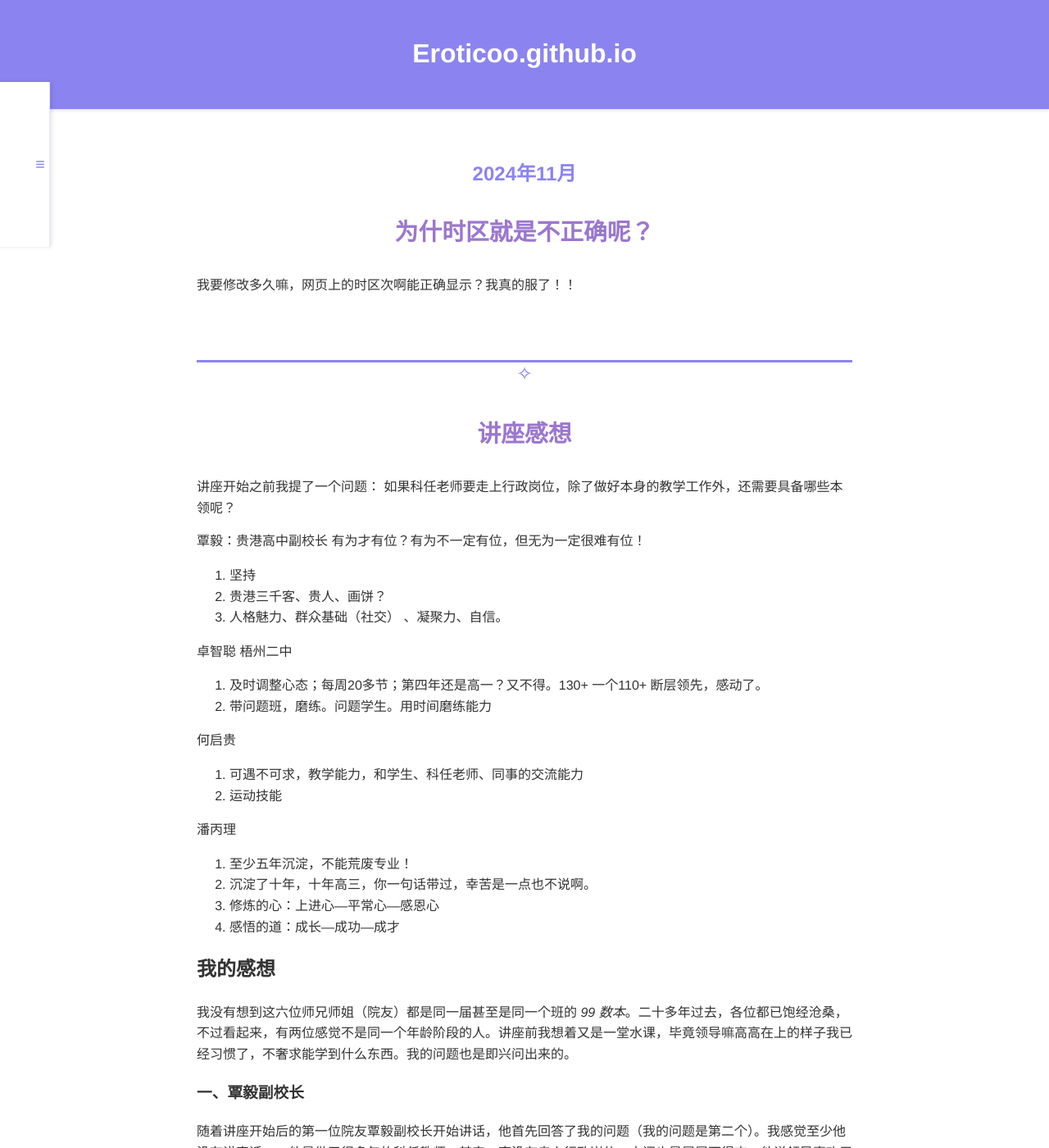
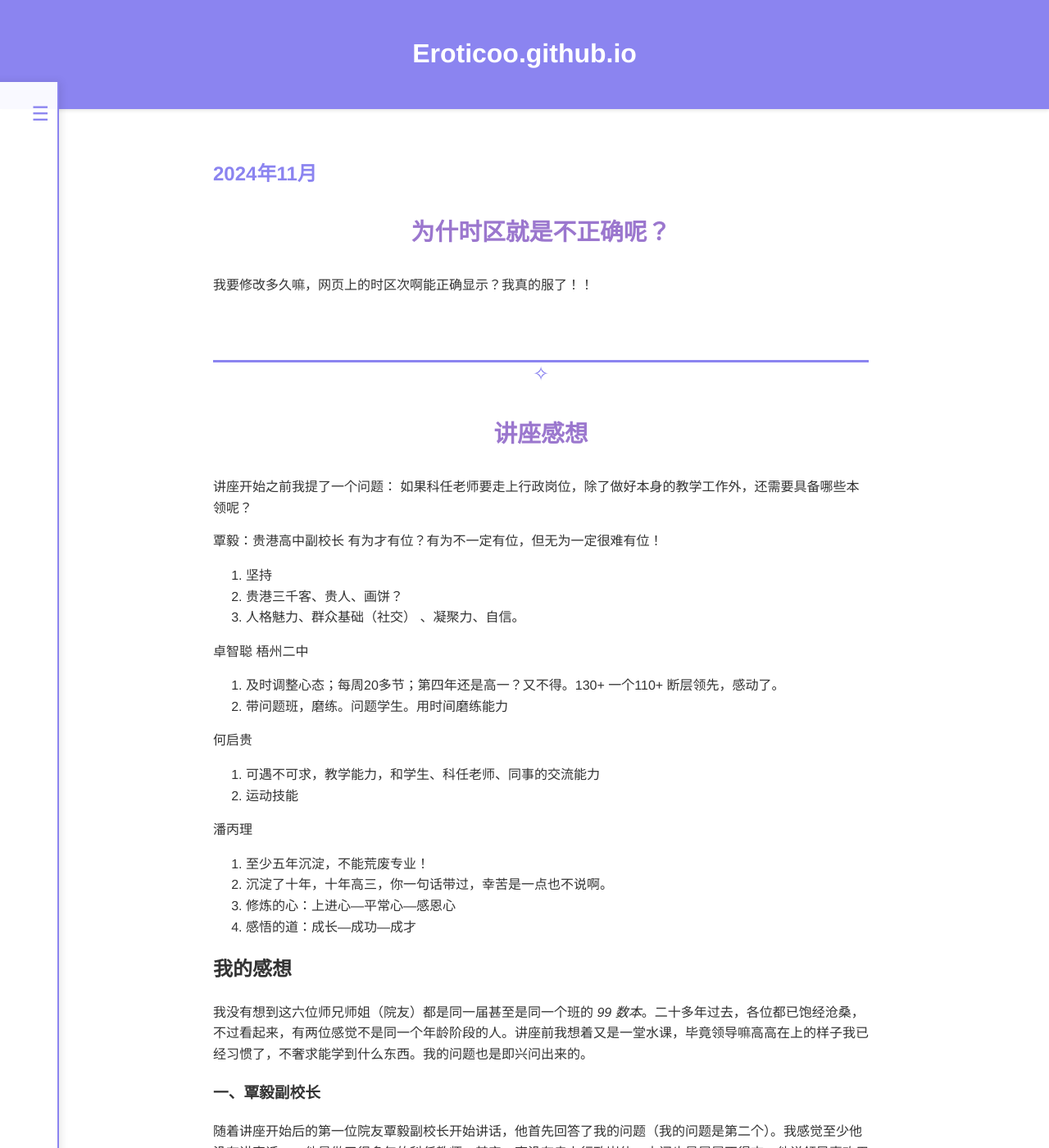
Before and after one commit to Eroticoo/Eroticoo.github.io, a Jekyll site: the page built from index.html, in a window 1280 px wide and 1400 px high. Shown: the whole window at 82% size. Built offline with Jekyll 4.4.1, drawn with Linux system fonts in a browser that asks for light colours.

Commit message:
调整文章布局：居中显示并优化样式

```diff
--- a/assets/css/style.css
+++ b/assets/css/style.css
@@ -25,16 +25,17 @@
 }
 
 main {
-    margin-left: auto;
-    margin-right: auto;
+    width: 800px;
+    margin: 0 auto;
     padding: 20px;
-    max-width: 800px;
-    text-align: center;
+    position: relative;
+    left: 20px;
 }
 
 /* 文章内容样式 */
 .post-content {
-    margin-bottom: 4em;
+    width: 100%;
+    margin: 0 auto 4em auto;
     padding-bottom: 4em;
     border-bottom: 3px solid #8b84f0;
     position: relative;
@@ -112,35 +113,41 @@
 .sidebar {
     width: 200px;
     position: fixed;
-    left: -180px;
+    left: -170px;
     top: 100px;
+    height: 100vh;
     padding: 20px;
-    background-color: #ffffff;
-    border-right: 1px solid #e6e6fa;
-    transition: left 0.3s ease;
-    box-shadow: 2px 0 5px rgba(0,0,0,0.1);
+    background-color: rgba(255, 255, 255, 0.95);
+    border-right: 2px solid #8b84f0;
+    transition: all 0.3s ease-in-out;
+    box-shadow: 2px 0 10px rgba(0,0,0,0.1);
     z-index: 1000;
 }
 
-/* 鼠标悬停时显示完整侧边栏 */
 .sidebar:hover {
     left: 0;
+    box-shadow: 4px 0 15px rgba(0,0,0,0.2);
 }
 
-/* 添加一个视觉提示 */
+/* 添加一个更明显的视觉提示 */
 .sidebar::after {
-    content: "≡";
+    content: "☰";
     position: absolute;
-    right: 5px;
-    top: 50%;
-    transform: translateY(-50%);
+    right: 10px;
+    top: 20px;
     color: #8b84f0;
-    font-size: 20px;
+    font-size: 24px;
+    transition: all 0.3s ease;
+}
+
+.sidebar:hover::after {
+    transform: rotate(90deg);
 }
 
 .archive-list {
     list-style: none;
     padding: 0;
+    margin-top: 40px;
 }
 
 .archive-list li {
@@ -158,12 +165,20 @@
 }
 
 /* 在小屏幕上的样式保持不变 */
+@media (max-width: 1024px) {
+    main {
+        width: 90%;
+        left: 0;
+    }
+}
+
 @media (max-width: 768px) {
     .sidebar {
         display: none;
     }
     main {
-        margin-left: auto;
-        margin-right: auto;
+        width: 95%;
+        margin: 0 auto;
+        left: 0;
     }
 }
```
